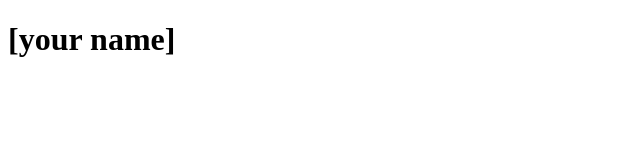
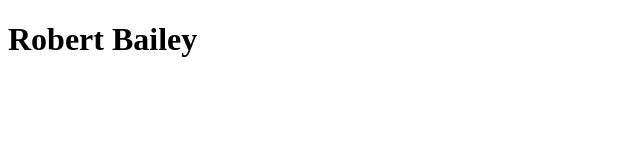
Before and after one commit to CSE-baileyrt/CSE-baileyrt.github.io, a plain HTML site: page index.html in a window 1280 px wide. Shown: the whole page, without its empty margins (0-640 px from the left). Drawn offline with Linux system fonts and the light colour scheme.

Commit message:
Update index.html

```diff
--- a/index.html
+++ b/index.html
@@ -1,9 +1,9 @@
 <!DOCTYPE html>
 <html>
   <head>
-    <title>CSCE 190: [your name]</title>
+    <title>CSCE 190: Robert Bailey</title>
   </head>
   <body>
-    <h1>[your name]</h1>
+    <h1>Robert Bailey</h1>
   </body>
 </html>
```
